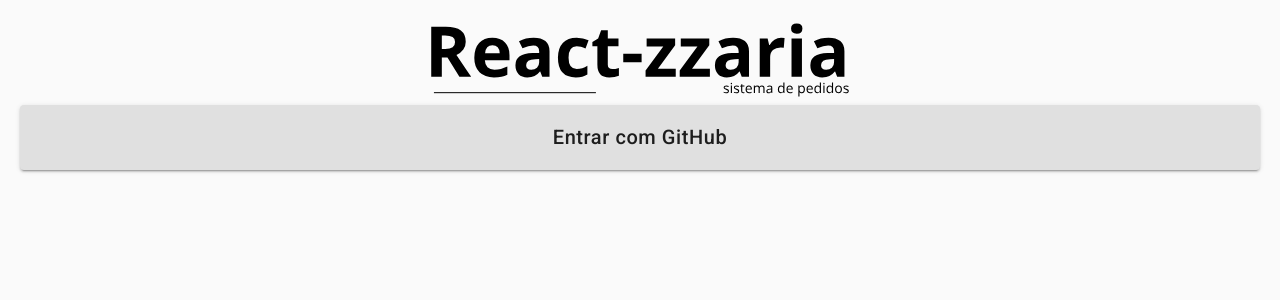
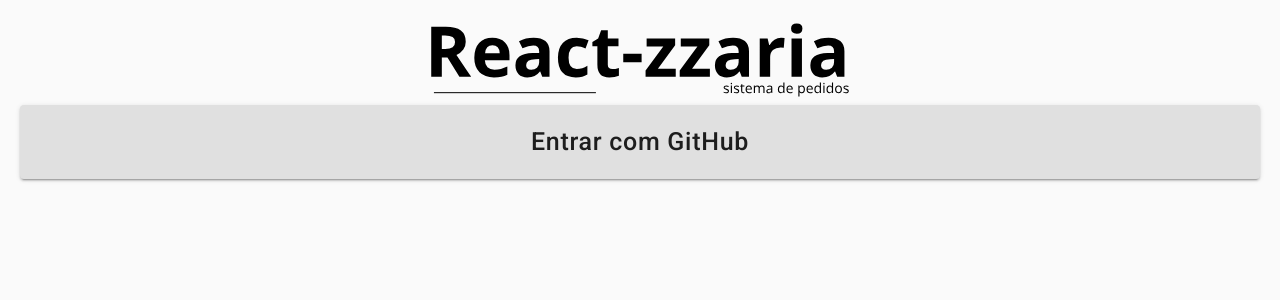
Before and after one commit to enzoserafin/react-zzaria, a React (Create React App) app: page /login in a window 1280 px wide. Shown: the top 300 px of the page. Built offline with nearby package versions, Linux system fonts and the light colour scheme.

Commit message:
style login

```diff
--- a/src/pages/Login/index.js
+++ b/src/pages/Login/index.js
@@ -9,8 +9,8 @@
         <Logo />
       </Grid>
 
-      <Grid item xs={12}>
-        <GitHubButton variant='contained' fullWidth>Entrar com GitHub</GitHubButton>
+      <Grid item xs={12} container justify='center'>
+        <GitHubButton>Entrar com GitHub</GitHubButton>
       </Grid>
 
     </Grid>
--- a/src/pages/Login/styles.js
+++ b/src/pages/Login/styles.js
@@ -10,9 +10,12 @@
   width: 100%;
 `
 
-export const GitHubButton = styled(Button)`
+export const GitHubButton = styled(Button).attrs({
+  variant: 'contained',
+  fullWidth: true
+})`
   && {
-    font-size: 20px;
+    font-size: 25px;
     padding: 15px;
     text-transform: none;
   }
```
